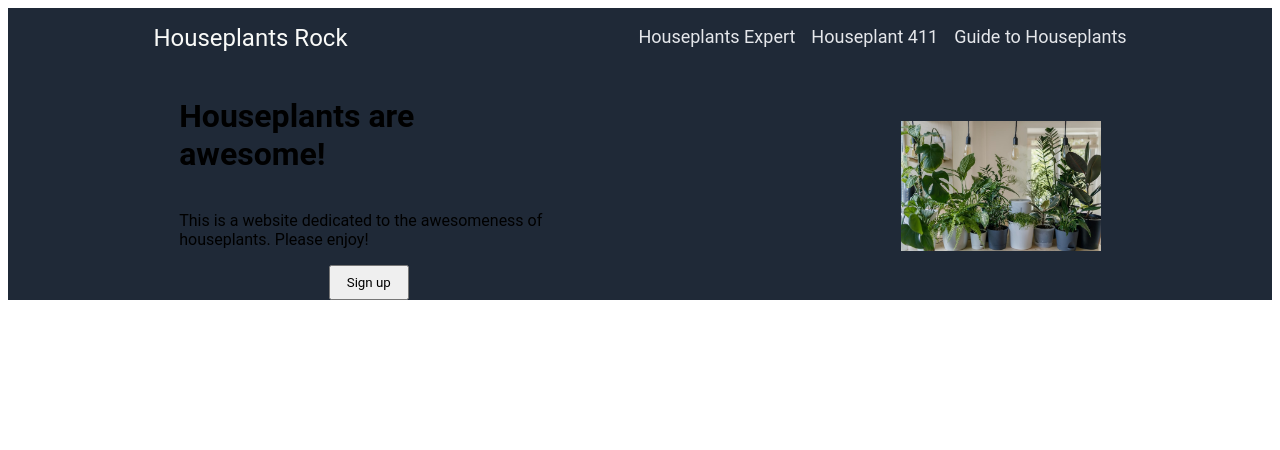
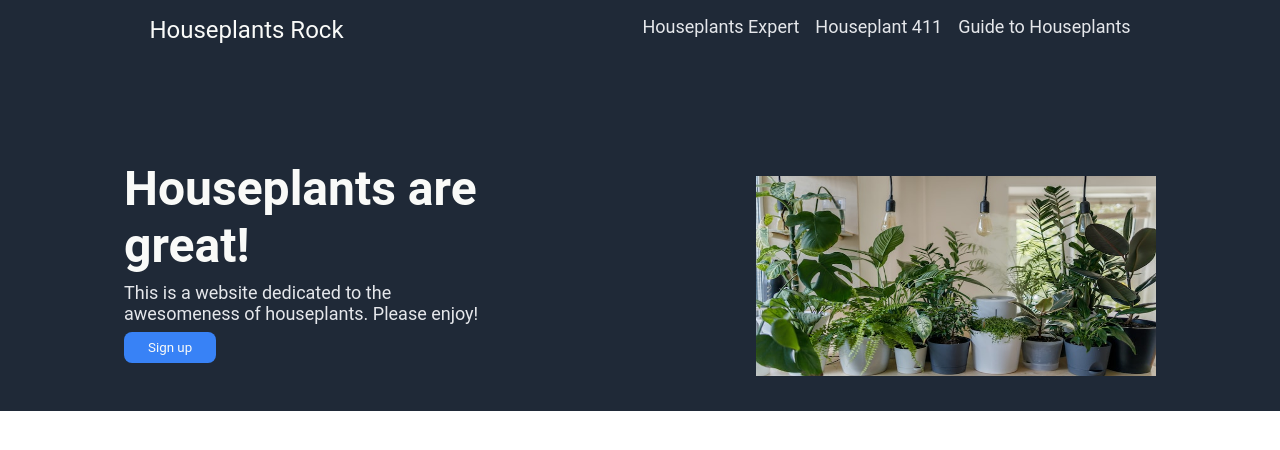
Before and after one commit to staceymw/houseplant-tribute, a plain HTML site: page index.html in a window 1280 px wide. Drawn offline with Linux system fonts and the light colour scheme.

Commit message:
Align adjustment using flexbox Add html input butotn

```diff
--- a/index.html
+++ b/index.html
@@ -18,11 +18,11 @@
         </div>
         <div class="hero">
             <div class="left-hero">
-                <h1>Houseplants are awesome!</h1>
+                <h1 class="hero-heading">Houseplants are great!</h1>
                 <p class="description">
                     This is a website dedicated to the awesomeness of houseplants. Please enjoy!
                 </p>
-                <button class="button-top"type="button">Sign up</button>
+                <input class= "top-button" type="submit" value="Sign up">
             </div>
             <div class="right-hero">
                 <img class="row-of-houseplants" src="images/row-of-plants.jpg">
--- a/styles.css
+++ b/styles.css
@@ -1,5 +1,6 @@
 * {
     font-family: 'Roboto', 'Tahoma', sans-serif;
+    margin: 0;
 }
 
 .div-one, .footer {
@@ -7,8 +8,9 @@
 }
 
 .row-of-houseplants {
-    width: 200px;
-    height: auto;
+    width: 400px;
+    height: 200px;
+    flex-wrap: row wrap;
 }
 
 .header {
@@ -25,12 +27,18 @@
 }
 
 .header-links {
+    margin-right:20px;
+    margin-top: 16px;
+}
+
+.header-links, .description {
     color: #E5E7EB;
     font-size: 18px;
-    margin-right:20px;
 }
 
-
+.description {
+    margin-top: 0;
+}
 
 ul {
     display: flex;
@@ -45,8 +53,11 @@ a {
 
 .hero {
     display: flex;
+    flex: auto;
     justify-content: space-around;
     align-items: center;
+    margin-top: 100px;
+    flex-flow: row wrap
 }
 
 .left-hero {
@@ -54,9 +65,29 @@ a {
     flex-direction: column;
     align-items: center;
     max-width: 30%;
+    gap: 8px;
+    margin-top: 16px;
 }
 
-button {
+.top-button {
     max-width: max-content;
-    padding: 8px 16px;
+    padding: 8px 24px;
+    margin-bottom: 48px;
+    background-color: #3882F6;
+    border-radius: 8px;
+    box-shadow: 0;
+    border: none;
+    color: #F9FAF8;
+    align-self: flex-start;
+
 }
+
+h1 {
+    font-size: 48px;
+    font-weight: extra-bold;
+    color: #F9FAF8;
+}
+
+.hero-heading {
+    margin-bottom: 0;
+}
```
